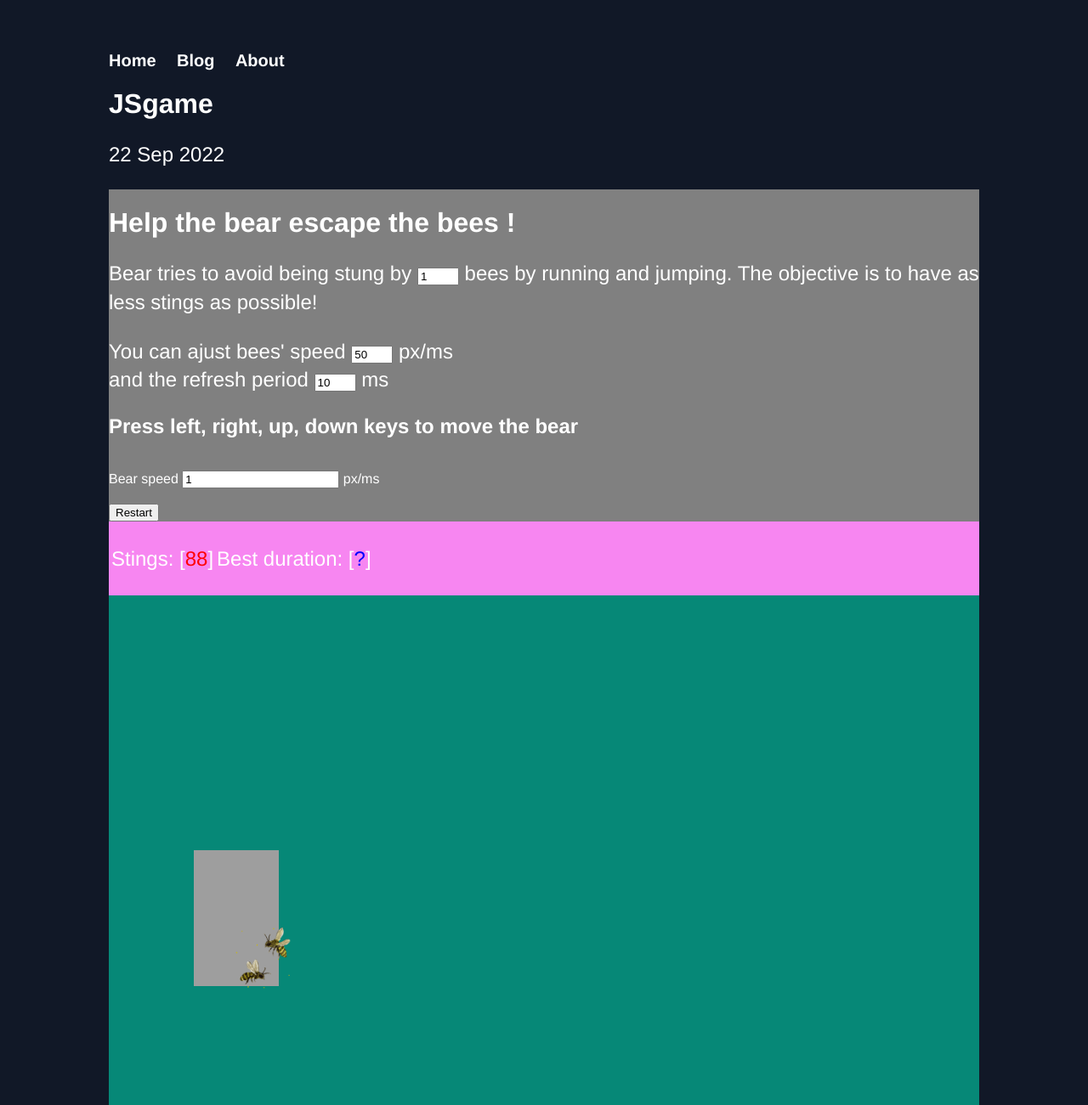
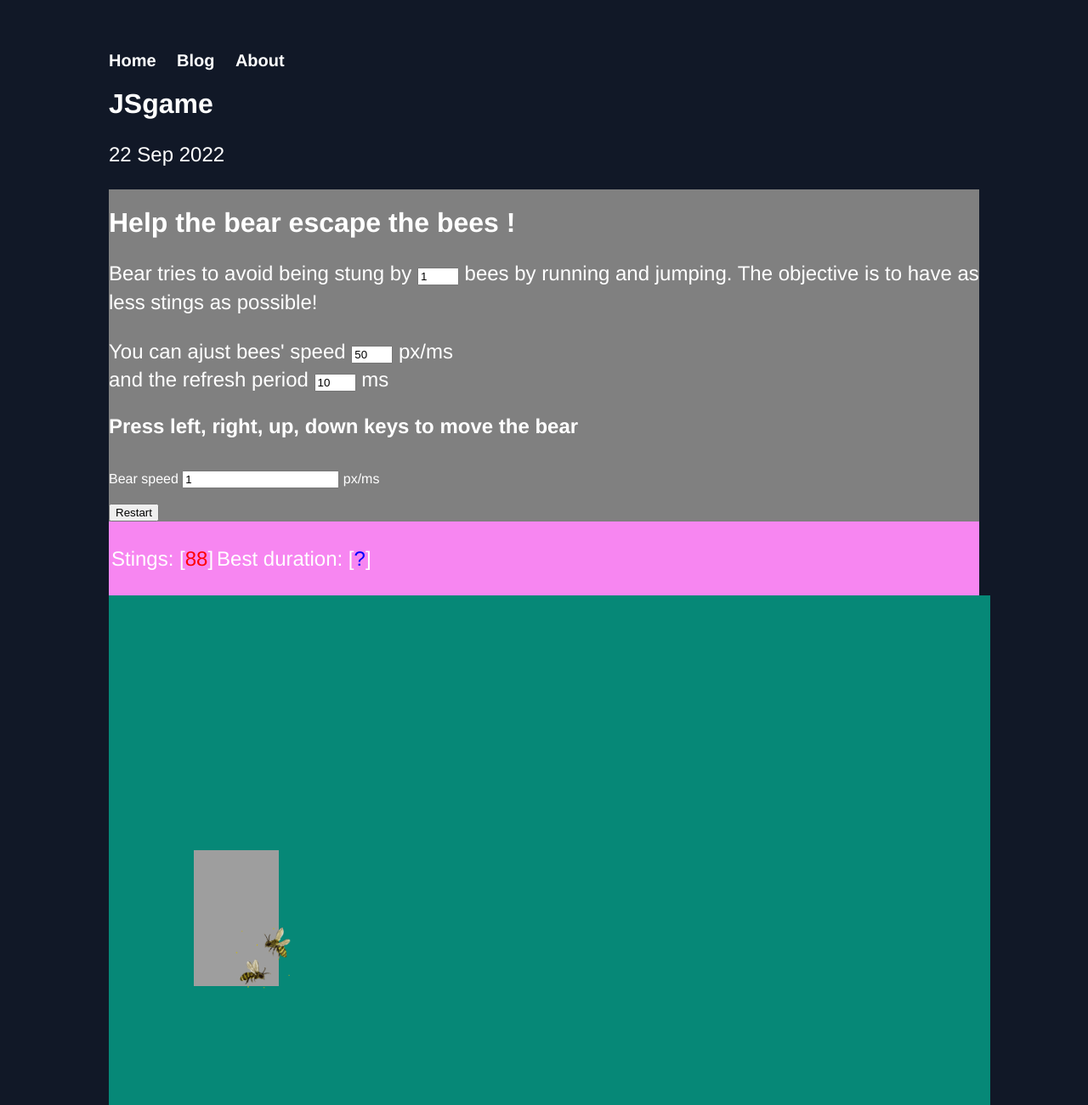
Before and after one commit to cybertechy/cybertechy.github.io, a Jekyll site: the page built from _posts/2022-10-24-JSgame.md, in a window 1280 px wide. Shown: the whole page at 85% size. Built offline with Jekyll 4.4.1, drawn with Linux system fonts in a browser that asks for light colours; our own code applies the rules of GitHub Pages for plain Markdown files; grey boxes are pictures that could not be loaded.

Commit message:
Update style.css

```diff
--- a/css/style.css
+++ b/css/style.css
@@ -9,7 +9,7 @@
 #board {
     position: absolute;
     height: 600px;
-    width: 80vw;
+    width: 81vw;
     background-color: rgb(6, 136, 119);
     align-content: center;
     align-self: center;
```
